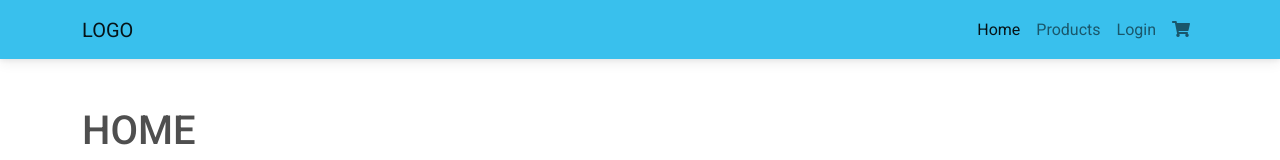
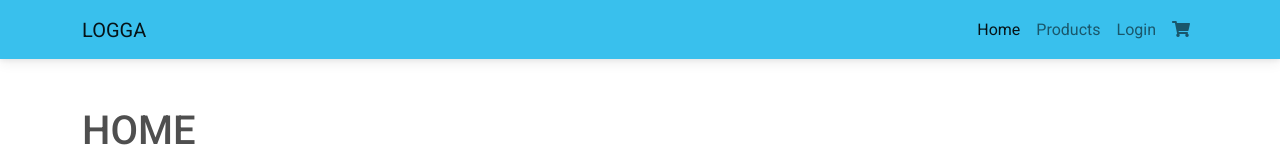
Before and after one commit to AlbinHellman/JavaScript3-Inl-mnigsuppgift1-, a React (Create React App) app in the folder uppgiften/: page / in a window 1280 px wide. Shown: the top 160 px of the page. Built offline with nearby package versions, Linux system fonts and the light colour scheme.

Commit message:
JavaScript3-Inlämningsuppgift1**

```diff
--- a/uppgiften/src/komponenter/navigation/Navbar.js
+++ b/uppgiften/src/komponenter/navigation/Navbar.js
@@ -7,7 +7,7 @@
     <div>
       <nav className="navbar navbar-expand-lg navbar-light bg-info">
         <div className="container">
-          <Link className="navbar-brand" to="/">LOGO</Link>
+          <Link className="navbar-brand" to="/">LOGGA</Link>
 
           <button
             className="navbar-toggler"
```
